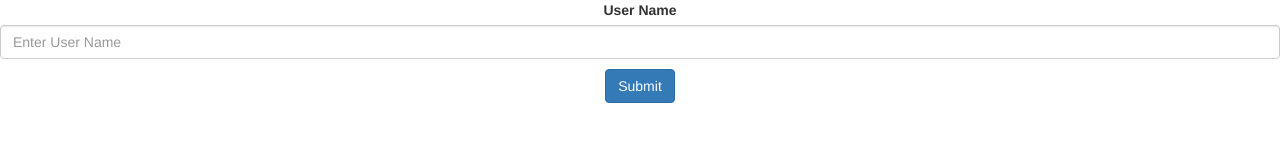
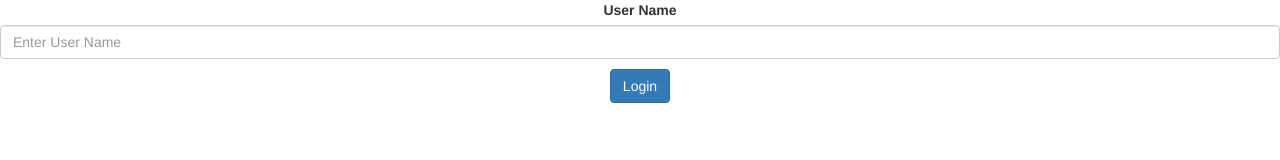
Before and after one commit to SalmaRagab/search-countries-graphQL, a React (Create React App) app in the folder frontend/: page / in a window 1280 px wide. Shown: the top 160 px of the page. Built offline with nearby package versions, Linux system fonts and the light colour scheme; no server answers.

Commit message:
add login action

```diff
--- a/frontend/src/components/Login/Login.js
+++ b/frontend/src/components/Login/Login.js
@@ -1,13 +1,44 @@
+import { useState } from "react";
 import { Form, Button } from "react-bootstrap";
+import { useNavigate } from "react-router-dom";
+import { constructAPIURL } from "../../apiUrl";
+
 export function Login() {
+  let navigate = useNavigate();
+
+  const [userName, setUserName] = useState("");
+
+  const login = (e) => {
+    e.preventDefault();
+    fetch(constructAPIURL("/login"), {
+      method: "POST",
+      body: JSON.stringify({ userName }),
+    })
+      .then((res) => res.json())
+      .then((result) => {
+        localStorage.setItem(
+          "user",
+          JSON.stringify({
+            userName: userName,
+            token: result.token,
+          })
+        );
+        navigate("../countries", { replace: true });
+      });
+  };
+
   return (
-    <Form>
+    <Form onSubmit={login}>
       <Form.Group className="mb-3" controlId="userName">
         <Form.Label>User Name</Form.Label>
-        <Form.Control placeholder="Enter User Name" />
+        <Form.Control
+          value={userName}
+          placeholder="Enter User Name"
+          onChange={(e) => setUserName(e.target.value)}
+        />
       </Form.Group>
-      <Button variant="primary" type="submit">
-        Submit
+      <Button variant="primary" type="login">
+        Login
       </Button>
     </Form>
   );
```
